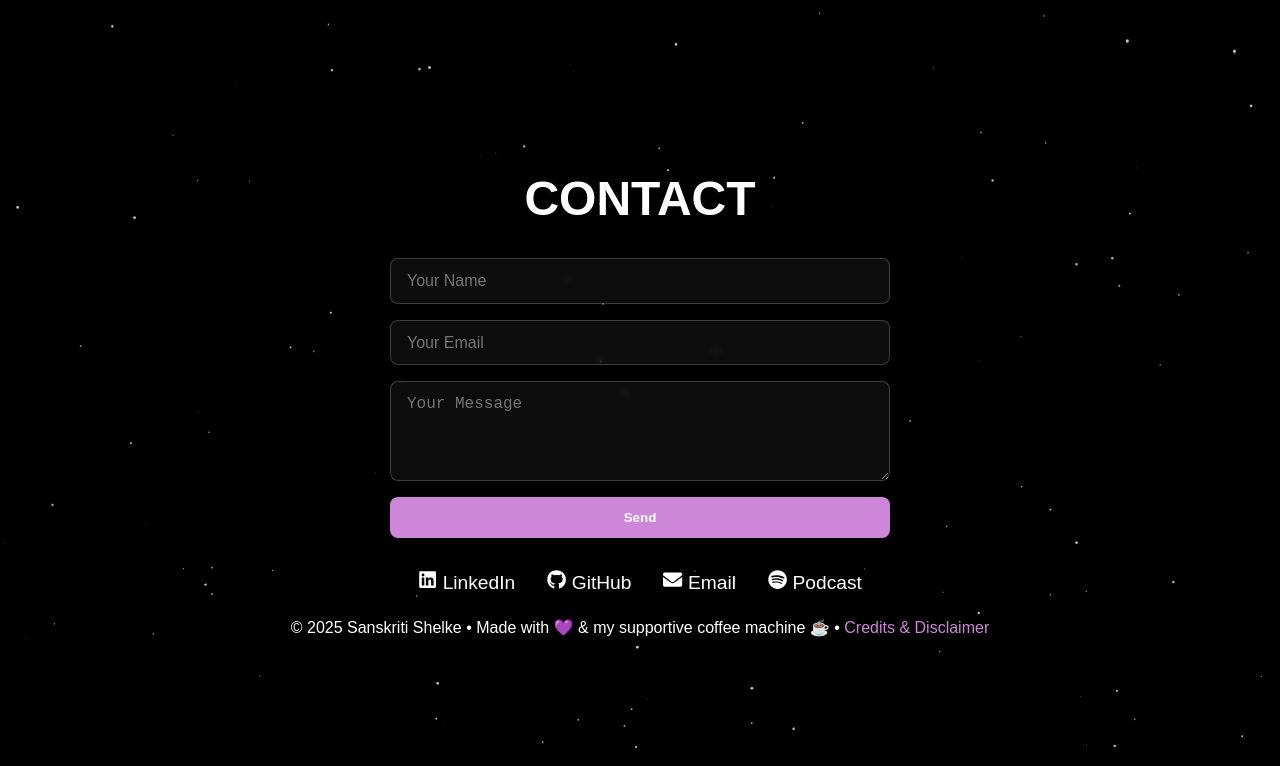
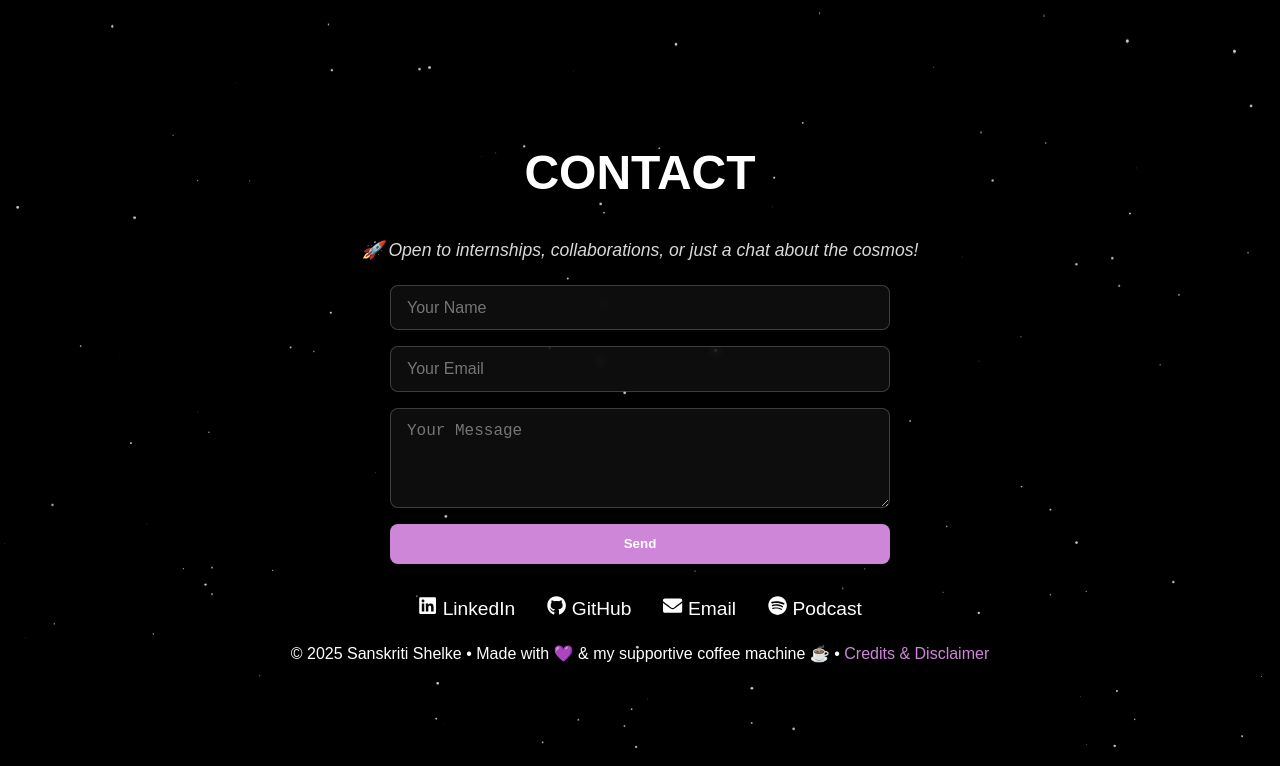
Before and after one commit to san5kriti/portfolio-website, a Next.js app: page / in a window 1280 px wide. Shown: the part 3478-4244 px from the top of the page. Built offline with nearby package versions, Linux system fonts and the light colour scheme.

Commit message:
final note

```diff
--- a/src/components/Contact.tsx
+++ b/src/components/Contact.tsx
@@ -74,8 +74,11 @@ export default function Contact() {
   return (
     <section id="contact" className={styles.contactSection}>
       <canvas ref={canvasRef} className={styles.contactCanvas}></canvas>
-
+      {/* Contact Note */}
       <h2 className={styles.contactTitle}>CONTACT</h2>
+      <h4 className={styles.contactNote}>
+        🚀 Open to internships, collaborations, or just a chat about the cosmos!
+      </h4>
 
       {/* 💌 Contact Form */}
       <form ref={formRef} onSubmit={handleSubmit} className={styles.contactForm}>
@@ -109,6 +112,7 @@ export default function Contact() {
         </p>
       </footer>
 
+
       {/* 🌌 Modal */}
       <AnimatePresence>
         {isModalOpen && (
@@ -126,6 +130,8 @@ export default function Contact() {
           </div>
         )}
       </AnimatePresence>
+
+
     </section>
   );
 }
--- a/src/styles/Contact.module.css
+++ b/src/styles/Contact.module.css
@@ -25,33 +25,7 @@
   pointer-events: none;
 }
 
-/* ✨ Shooting Star */
-.shootingStar {
-  position: absolute;
-  top: 20%;
-  left: -50px;
-  width: 8px;
-  height: 8px;
-  background: white;
-  border-radius: 50%;
-  animation: shooting 6s linear infinite;
-  z-index: 5;
-}
 
-@keyframes shooting {
-  0% {
-    transform: translateX(0) translateY(0) scale(1);
-    opacity: 1;
-  }
-  70% {
-    transform: translateX(700px) translateY(100px) scale(1.5);
-    opacity: 0.8;
-  }
-  100% {
-    transform: translateX(800px) translateY(120px) scale(0);
-    opacity: 0;
-  }
-}
 
 /* 🪐 Title */
 .contactTitle {
@@ -220,10 +194,13 @@
   }
 }
 
-.alienBuddy {
-  position: absolute;
-  top: 250px;
-  left: 200px;
-  width: 200px; /* Adjust as needed */
-  z-index: 15;
+
+.contactNote {
+  font-size: 1.1rem;
+  color: #d9d9d9;
+  margin-top: 0.5rem;
+  margin-bottom: 1.5rem;
+  font-weight: 500;
+  font-style: italic;
+  text-align: center;
 }
```
